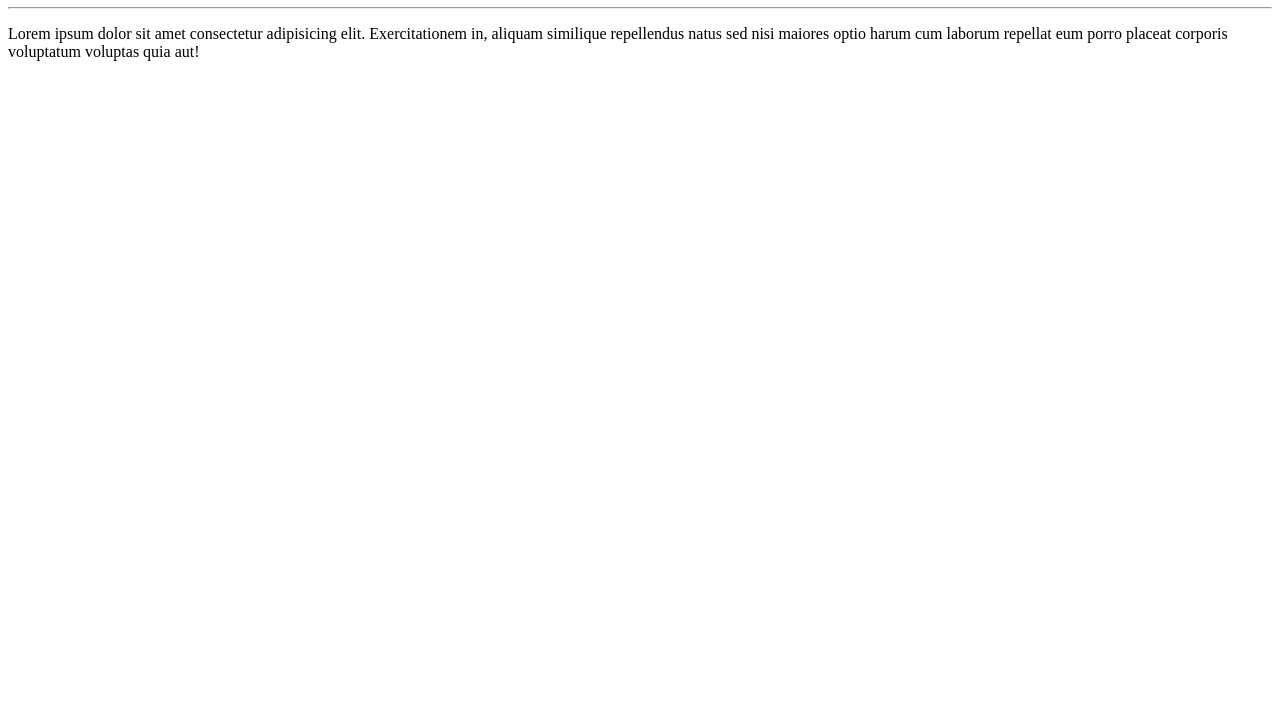
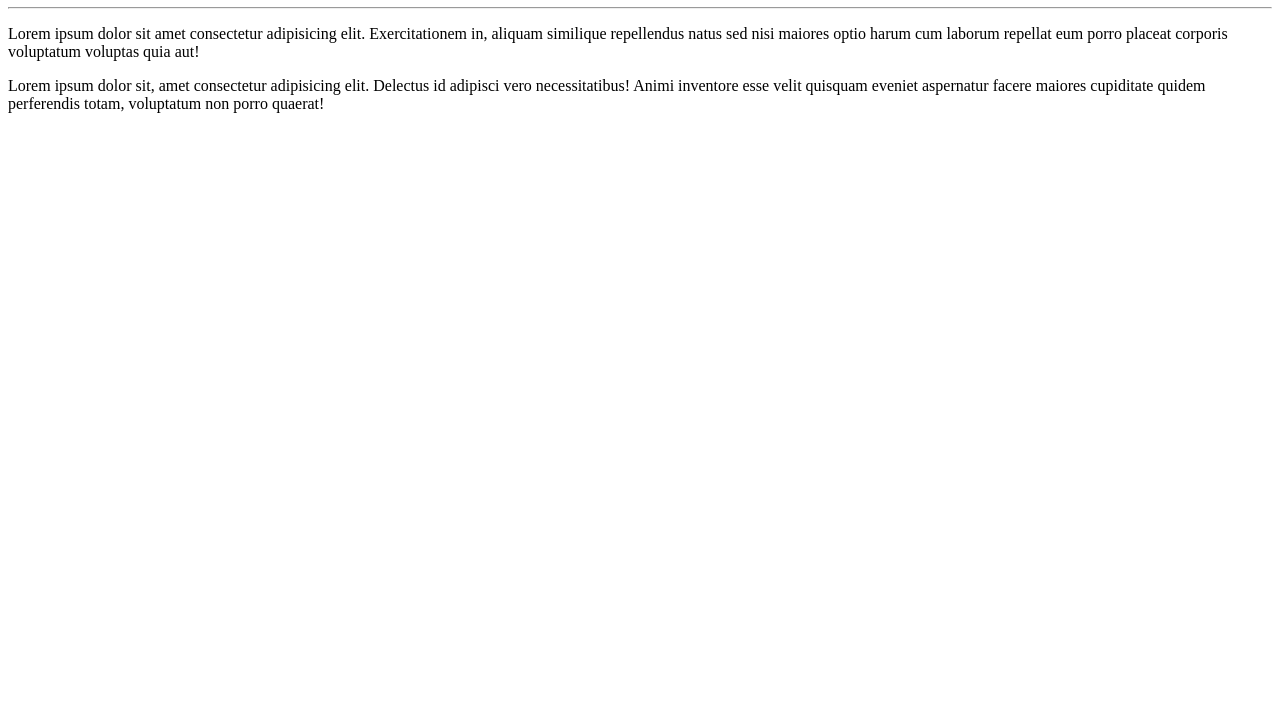
Before and after one commit to atila-oliveira/Ola-Mundo, a plain HTML site: page site-exemplo/index.html in a window 1280 px wide. Shown: the part 73-800 px from the top of the page. Drawn offline with Linux system fonts and the light colour scheme.

Commit message:
adicionei mais um parágrafo

```diff
--- a/site-exemplo/index.html
+++ b/site-exemplo/index.html
@@ -13,5 +13,8 @@
         Lorem ipsum dolor sit amet consectetur adipisicing elit.
         Exercitationem in, aliquam similique repellendus natus sed nisi maiores optio harum cum laborum repellat eum porro placeat corporis voluptatum voluptas quia aut!
     </p>
+    <p>
+        Lorem ipsum dolor sit, amet consectetur adipisicing elit. Delectus id adipisci vero necessitatibus! Animi inventore esse velit quisquam eveniet aspernatur facere maiores cupiditate quidem perferendis totam, voluptatum non porro quaerat!
+    </p>
 </body>
 </html>
```
